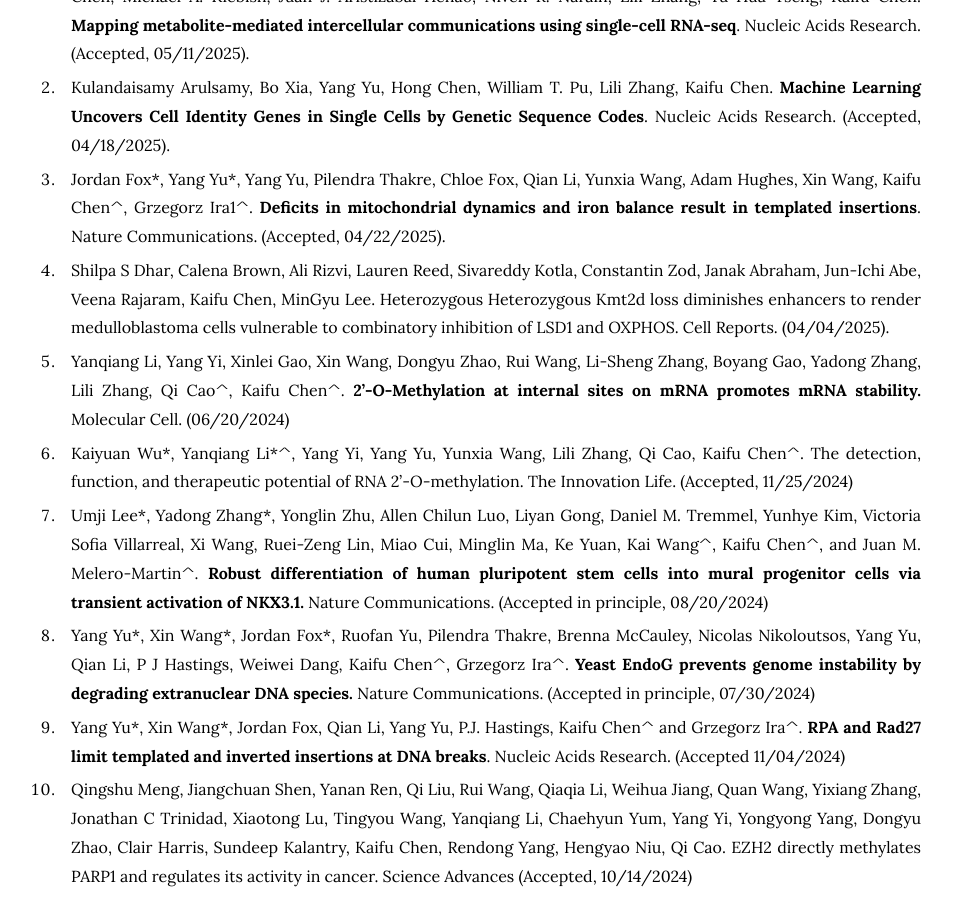
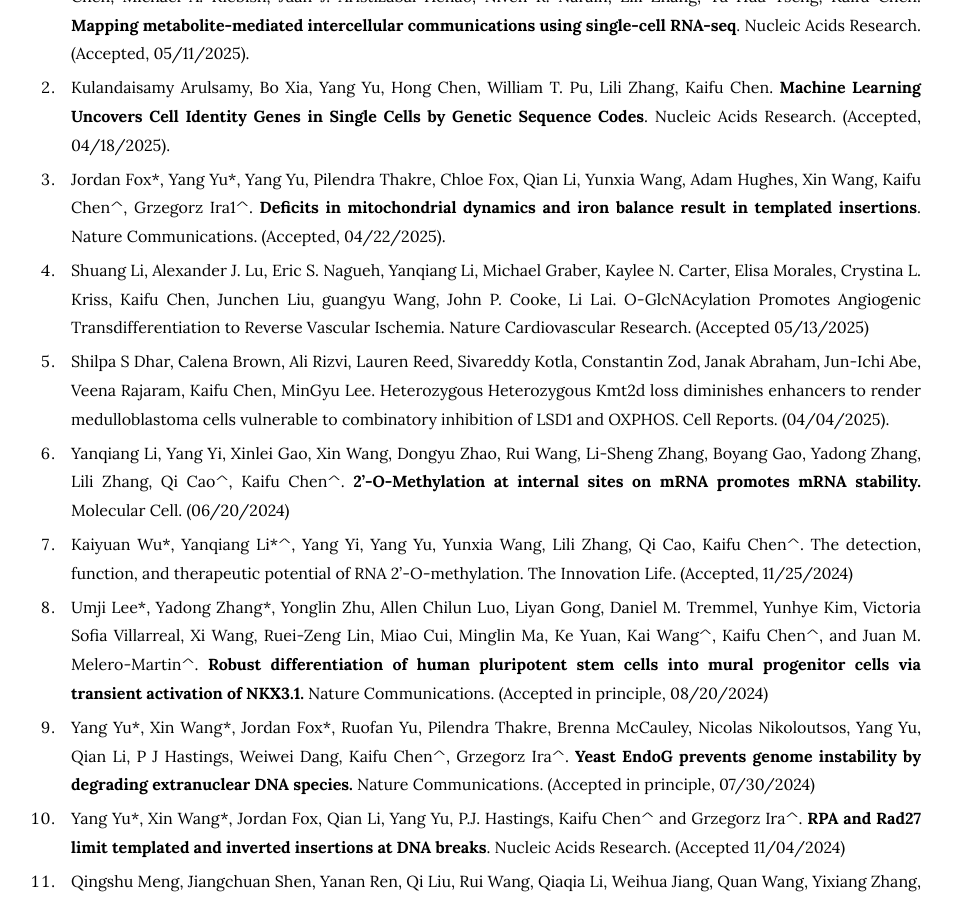
Before and after one commit to kaifuchenlab/kaifuchenlab.github.io, a Jekyll site: the page built from 3.publication/index.md, in a window 1280 px wide and 900 px high, scrolled down 674 px. Shown: the whole window, without its empty margins (169-1122 px from the left). Built offline with Jekyll 4.4.1, drawn with Linux system fonts in a browser that asks for light colours.

Commit message:
Update index.md

```diff
--- a/3.publication/index.md
+++ b/3.publication/index.md
@@ -24,6 +24,8 @@ Research Square.
 93. Kulandaisamy Arulsamy, Bo Xia, Yang Yu, Hong Chen, William T. Pu, Lili Zhang, Kaifu Chen. **Machine Learning Uncovers Cell Identity Genes in Single Cells by Genetic Sequence Codes**. Nucleic Acids Research. (Accepted, 04/18/2025).
 
 92. Jordan Fox\*, Yang Yu\*, Yang Yu, Pilendra Thakre, Chloe Fox, Qian Li, Yunxia Wang, Adam Hughes, Xin Wang, Kaifu Chen^, Grzegorz Ira1^. **Deficits in mitochondrial dynamics and iron balance result in templated insertions**. Nature Communications. (Accepted, 04/22/2025).
+
+94. Shuang Li, Alexander J. Lu, Eric S. Nagueh, Yanqiang Li, Michael Graber, Kaylee N. Carter, Elisa Morales, Crystina L. Kriss, Kaifu Chen, Junchen Liu, guangyu Wang, John P. Cooke, Li Lai. O-GlcNAcylation Promotes Angiogenic Transdifferentiation to Reverse Vascular Ischemia. Nature Cardiovascular Research. (Accepted 05/13/2025)
 
 91. Shilpa S Dhar, Calena Brown, Ali Rizvi, Lauren Reed, Sivareddy Kotla, Constantin Zod, Janak Abraham, Jun-Ichi Abe, Veena Rajaram, Kaifu Chen, MinGyu Lee. Heterozygous Heterozygous Kmt2d loss diminishes enhancers to render medulloblastoma cells vulnerable to combinatory inhibition of LSD1 and OXPHOS. Cell Reports. (04/04/2025).
 
```
